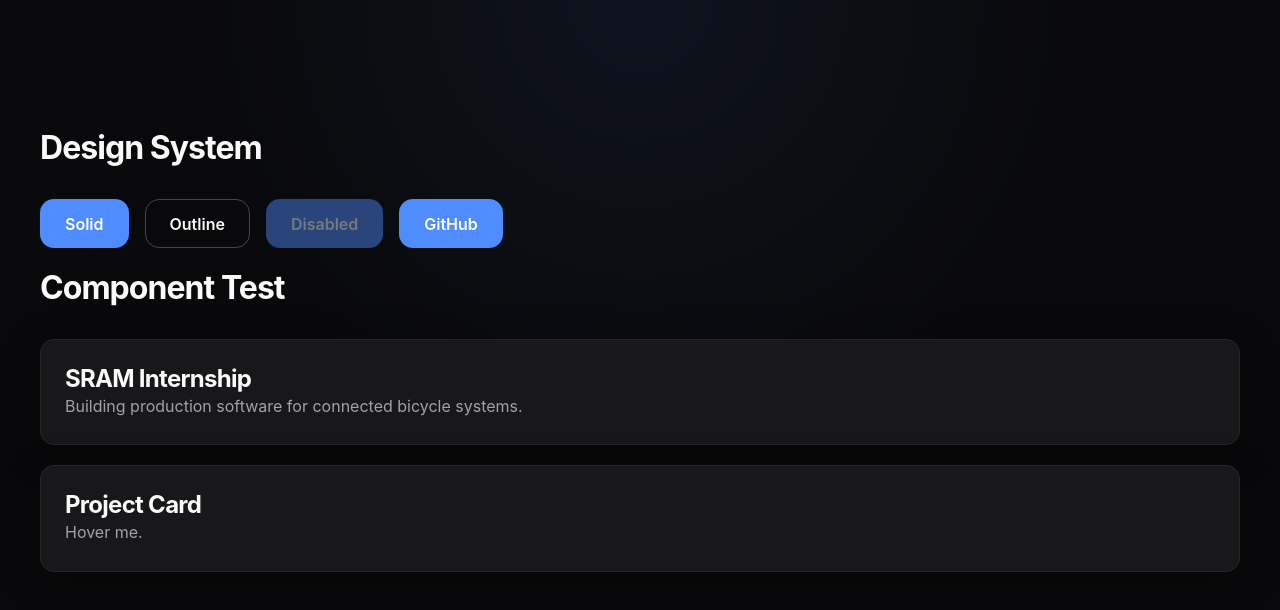
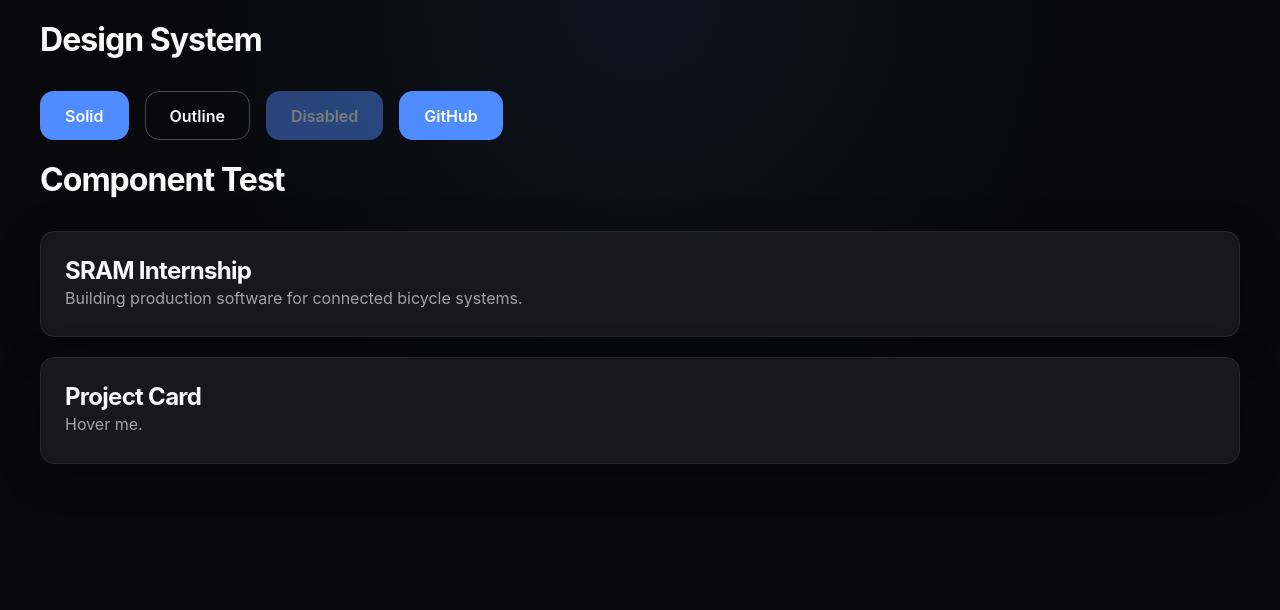
Before and after one commit to CadenceFreeze/CadenceFreezeResume, a SvelteKit app: page / in a window 1280 px wide. Shown: the top 610 px of the page. Built offline with nearby package versions, Linux system fonts and the light colour scheme.

Commit message:
feature: add basic container
- Allows for use to standardize across the website early
- Avoids using multiple <div class=""> and excess CSS

<Issue #3>

```diff
--- a/src/app.css
+++ b/src/app.css
@@ -101,11 +101,6 @@ p {
    Utilities
 ============================================================ */
 
-.container {
-    width: min(var(--max-width), calc(100% - 3rem));
-    margin-inline: auto;
-}
-
 .section {
     padding: 8rem 0;
 }
--- /dev/null
+++ b/src/lib/components/ui/Container.svelte
@@ -0,0 +1,22 @@
+<script lang="ts">
+	interface Props {
+		children: import("svelte").Snippet;
+	}
+
+	let { children }: Props = $props();
+</script>
+
+<div class="container">
+	{@render children()}
+</div>
+
+<style>
+    .container {
+	width: min(
+		var(--max-width),
+		calc(100% - 3rem)
+	);
+
+	margin-inline: auto;
+}
+</style>
--- a/src/routes/+page.svelte
+++ b/src/routes/+page.svelte
@@ -1,9 +1,12 @@
 <script lang="ts">
 	import Button from "$lib/components/ui/Button.svelte";
     import Card from "$lib/components/ui/Card.svelte";
+  import Container from "$lib/components/ui/Container.svelte";
 </script>
 
-<div class="container section">
+<Container>
+    <br />
+
 	<h1>Design System</h1>
 
 	<div class="row">
@@ -51,7 +54,7 @@
 			Hover me.
 		</p>
 	</Card>
-</div>
+</Container>
 
 <style>
 	h1 {
```
